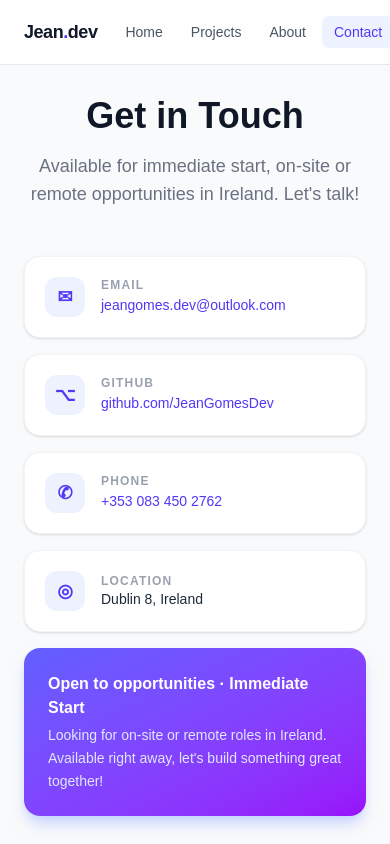
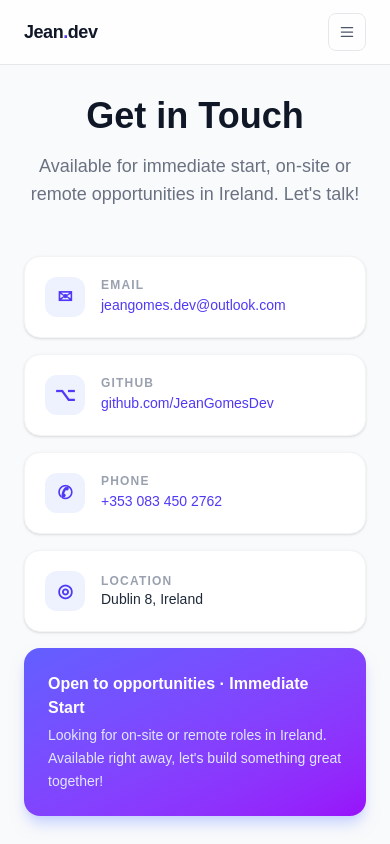
Before and after one commit to JeanGomesDev/meu-portfolio, a Next.js app: page /contact in a window 390 px wide. Shown: the top 844 px of the page. Built offline with nearby package versions, Linux system fonts and the light colour scheme.

Commit message:
feat: refactored NavBar version Mobile

```diff
--- a/src/components/Navbar.tsx
+++ b/src/components/Navbar.tsx
@@ -2,12 +2,14 @@
 
 import Link from "next/link";
 import { usePathname } from "next/navigation";
+import { useState } from "react";
 import { useLang } from "@/context/LanguageContext";
 import t from "@/lib/translations";
 
 export default function Navbar() {
   const pathname = usePathname();
   const { lang, setLang } = useLang();
+  const [menuOpen, setMenuOpen] = useState(false);
   const labels = t[lang].nav;
 
   const navLinks = [
@@ -19,7 +21,7 @@ export default function Navbar() {
 
   return (
     <header className="fixed top-0 left-0 right-0 z-50 bg-white/80 dark:bg-gray-950/80 backdrop-blur-md border-b border-gray-200 dark:border-gray-800">
-      <nav className="max-w-6xl mx-auto px-6 h-16 flex items-center justify-between gap-4">
+      <nav className="relative max-w-6xl mx-auto px-6 h-16 flex items-center justify-between gap-4">
         <Link
           href="/"
           className="text-lg font-bold text-gray-900 dark:text-white tracking-tight shrink-0"
@@ -27,7 +29,7 @@ export default function Navbar() {
           Jean<span className="text-indigo-600 dark:text-indigo-400">.</span>dev
         </Link>
 
-        <ul className="flex items-center gap-1">
+        <ul className="hidden sm:flex items-center gap-1">
           {navLinks.map((link) => (
             <li key={link.href}>
               <Link
@@ -45,15 +47,33 @@ export default function Navbar() {
         </ul>
 
         <div className="flex items-center gap-2 shrink-0">
+          <button
+            type="button"
+            onClick={() => setMenuOpen((prev) => !prev)}
+            className="sm:hidden p-2 rounded-lg border border-gray-200 dark:border-gray-700 text-gray-600 dark:text-gray-400 hover:border-indigo-400 hover:text-indigo-600 dark:hover:text-indigo-400 transition-colors"
+            aria-label={menuOpen ? "Close menu" : "Open menu"}
+            aria-expanded={menuOpen}
+          >
+            {menuOpen ? (
+              <svg xmlns="http://www.w3.org/2000/svg" viewBox="0 0 24 24" fill="currentColor" className="w-5 h-5">
+                <path d="M6.72 6.72a.75.75 0 0 1 1.06 0L12 10.94l4.22-4.22a.75.75 0 0 1 1.06 1.06L13.06 12l4.22 4.22a.75.75 0 0 1-1.06 1.06L12 13.06l-4.22 4.22a.75.75 0 0 1-1.06-1.06L10.94 12 6.72 7.78a.75.75 0 0 1 0-1.06Z" />
+              </svg>
+            ) : (
+              <svg xmlns="http://www.w3.org/2000/svg" viewBox="0 0 24 24" fill="currentColor" className="w-5 h-5">
+                <path fillRule="evenodd" d="M4.5 6.75a.75.75 0 0 1 .75-.75h13.5a.75.75 0 0 1 0 1.5H5.25a.75.75 0 0 1-.75-.75Zm0 5.25a.75.75 0 0 1 .75-.75h13.5a.75.75 0 0 1 0 1.5H5.25a.75.75 0 0 1-.75-.75Zm0 5.25a.75.75 0 0 1 .75-.75h13.5a.75.75 0 0 1 0 1.5H5.25a.75.75 0 0 1-.75-.75Z" clipRule="evenodd" />
+              </svg>
+            )}
+          </button>
+
           {/* Language toggle */}
           <button
             onClick={() => setLang(lang === "en" ? "pt" : "en")}
-            className="flex items-center gap-1 px-3 py-1.5 rounded-lg border border-gray-200 dark:border-gray-700 text-xs font-bold text-gray-600 dark:text-gray-400 hover:border-indigo-400 hover:text-indigo-600 dark:hover:text-indigo-400 transition-colors"
+            className="hidden sm:flex items-center gap-1 px-3 py-1.5 rounded-lg border border-gray-200 dark:border-gray-700 text-xs font-bold text-gray-600 dark:text-gray-400 hover:border-indigo-400 hover:text-indigo-600 dark:hover:text-indigo-400 transition-colors cursor-pointer"
             title={lang === "en" ? "Switch to Portuguese" : "Mudar para Inglês"}
           >
-            <span className={lang === "en" ? "text-indigo-600 dark:text-indigo-400" : "text-gray-400 cursor-pointer"}>EN</span>
+            <span className={lang === "en" ? "text-indigo-600 dark:text-indigo-400" : "text-gray-400"}>EN</span>
             <span className="text-gray-300 dark:text-gray-600">|</span>
-            <span className={lang === "pt" ? "text-indigo-600 dark:text-indigo-400" : "text-gray-400 cursor-pointer"}>PT-BR</span>
+            <span className={lang === "pt" ? "text-indigo-600 dark:text-indigo-400" : "text-gray-400"}>PT-BR</span>
           </button>
 
           {/* Download CV */}
@@ -69,6 +89,51 @@ export default function Navbar() {
             {labels.downloadCV}
           </a>
         </div>
+
+        <div
+          className={`sm:hidden absolute inset-x-4 top-full mt-1 rounded-b-3xl border border-gray-200 bg-white/95 dark:border-gray-700 dark:bg-gray-950/95 shadow-lg backdrop-blur-xl ${
+            menuOpen ? "block" : "hidden"
+          }`}
+        >
+          <ul className="flex flex-col gap-2 px-4 py-3">
+            {navLinks.map((link) => (
+              <li key={link.href}>
+                <Link
+                  href={link.href}
+                  onClick={() => setMenuOpen(false)}
+                  className={`block rounded-2xl px-4 py-3 text-sm font-medium transition-colors ${
+                    pathname === link.href
+                      ? "bg-indigo-50 text-indigo-600 dark:bg-indigo-950 dark:text-indigo-400"
+                      : "text-gray-700 dark:text-gray-200 hover:text-gray-900 dark:hover:text-white hover:bg-gray-100 dark:hover:bg-gray-800"
+                  }`}
+                >
+                  {link.label}
+                </Link>
+              </li>
+            ))}
+          </ul>
+          <div className="border-t border-gray-200 dark:border-gray-700 px-4 py-4 flex flex-col gap-2">
+            <button
+              onClick={() => {
+                setLang(lang === "en" ? "pt" : "en");
+                setMenuOpen(false);
+              }}
+              className="w-full text-left flex items-center gap-1 rounded-lg border border-gray-200 dark:border-gray-700 px-3 py-2 text-xs font-bold text-gray-600 dark:text-gray-400 hover:border-indigo-400 hover:text-indigo-600 dark:hover:text-indigo-400 transition-colors"
+              title={lang === "en" ? "Switch to Portuguese" : "Mudar para Inglês"}
+            >
+              <span className={lang === "en" ? "text-indigo-600 dark:text-indigo-400" : "text-gray-400"}>EN</span>
+              <span className="text-gray-300 dark:text-gray-600">|</span>
+              <span className={lang === "pt" ? "text-indigo-600 dark:text-indigo-400" : "text-gray-400"}>PT-BR</span>
+            </button>
+            <a
+              href="/cv.pdf"
+              download="Jean-Gomes-CV.pdf"
+              className="flex items-center justify-center rounded-lg bg-indigo-600 px-3 py-2 text-xs font-semibold text-white hover:bg-indigo-700 transition-colors"
+            >
+              {labels.downloadCV}
+            </a>
+          </div>
+        </div>
       </nav>
     </header>
   );
```
